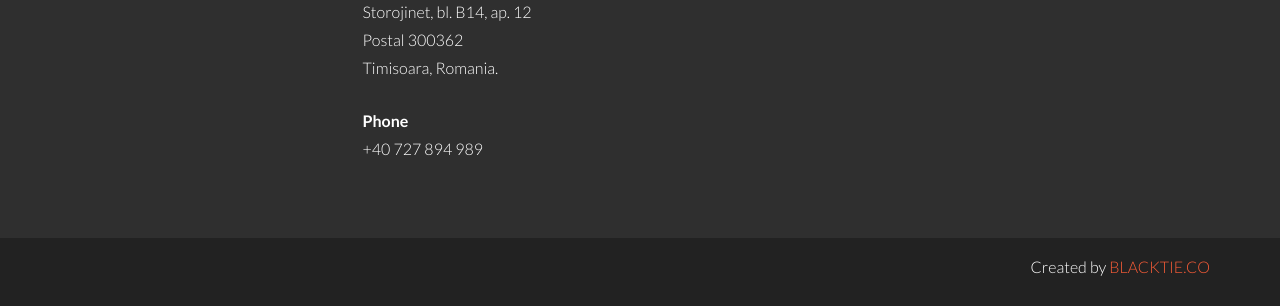
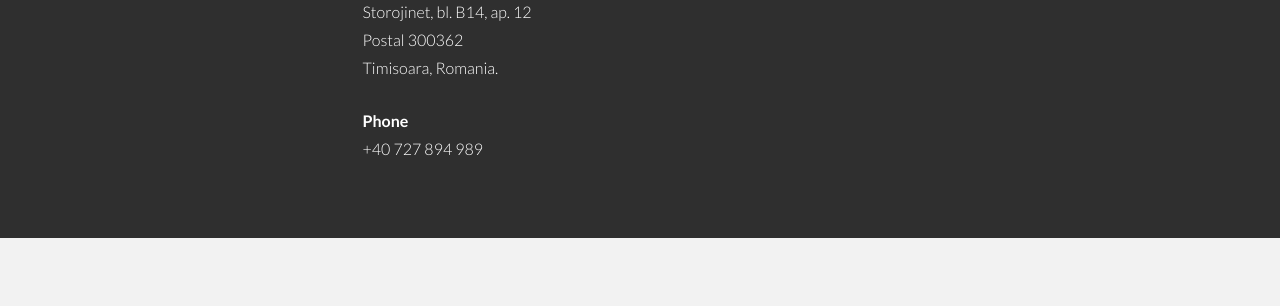
Before and after one commit to petruisfan/petruisfan, a plain HTML site: page about/index.html in a window 1280 px wide. Shown: the part 7641-7947 px from the top of the page. After the commit the page ends 7879 px from the top, so only its background shows below. Drawn offline with Linux system fonts and the light colour scheme.

Commit message:
Removed footer

```diff
--- a/about/index.html
+++ b/about/index.html
@@ -695,14 +695,6 @@
             </div><!--/.container -->
         </div><!--/ #footer -->
 
-        <div id="c">
-            <div class="container">
-                <p>Created by <a href="http://www.blacktie.co">BLACKTIE.CO</a></p>
-
-            </div>
-        </div>
-
-
         <!-- Bootstrap core JavaScript
         ================================================== -->
         <!-- Placed at the end of the document so the pages load faster -->
```
